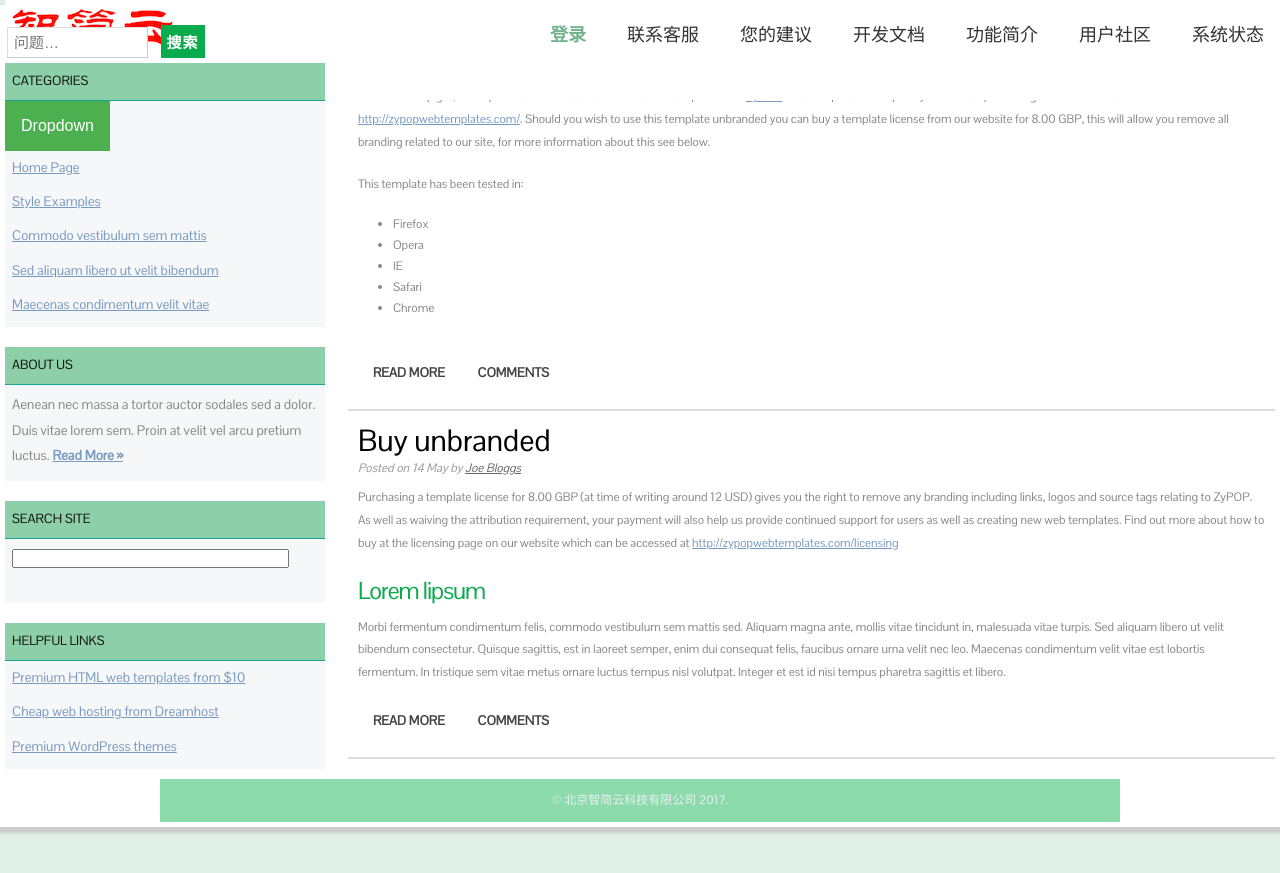
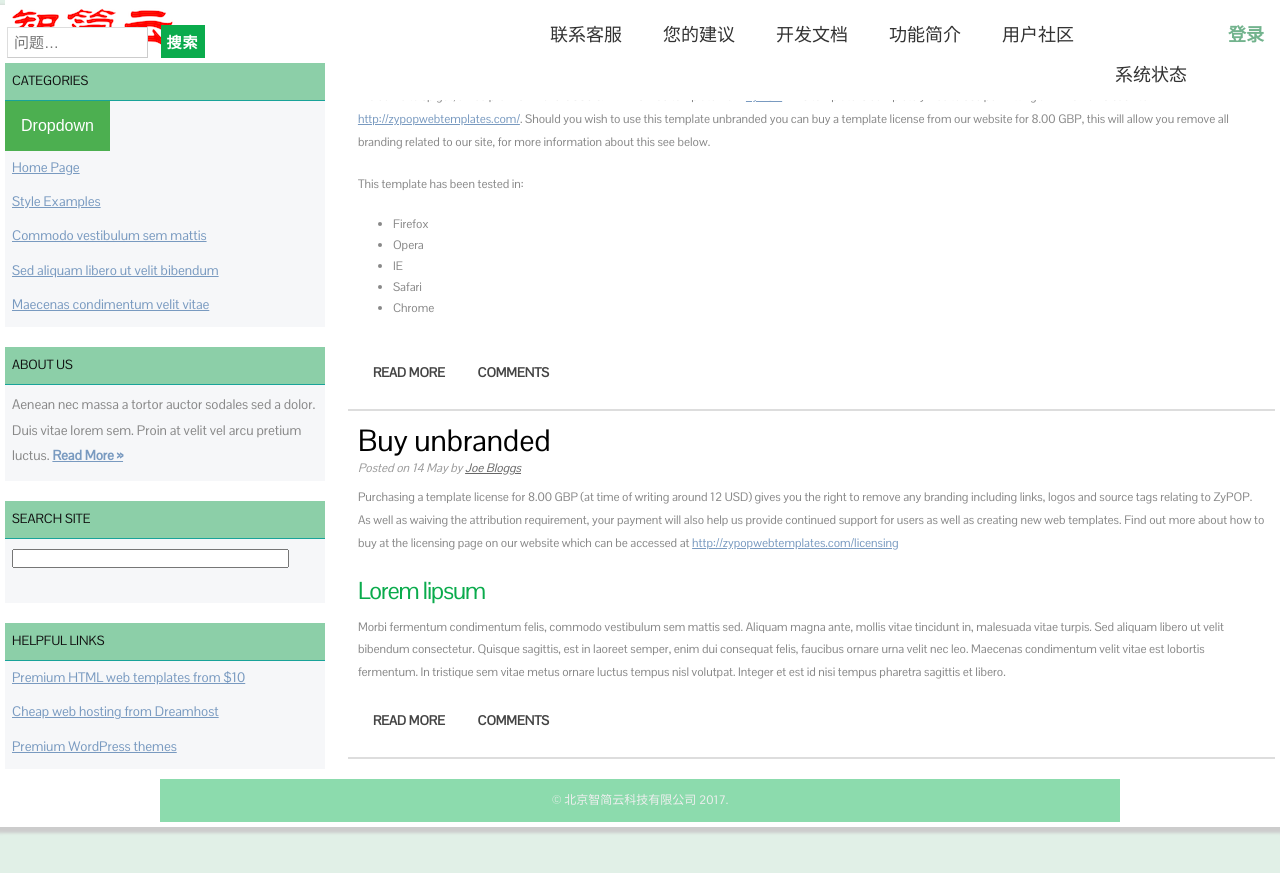
Before and after one commit to dreampivot/slipscloud.github.io, a Jekyll site: the page help/help-index.html, which Jekyll copies as it is, in a window 1280 px wide. Shown: the top 873 px of the page. Built offline with Jekyll 4.4.1, drawn with Linux system fonts in a browser that asks for light colours.

Commit message:
Create help-index.html

```diff
--- a/help/help-index.html
+++ b/help/help-index.html
@@ -105,13 +105,14 @@
     	<ul>
 
             <img class="header-image" src="../img/logo.png" alt="Buildings" />
+            <li class="start selected"><a href="https://slipscloud.bitbucket.io/"/>登录</li>
 	    <li><a href="systemstatus.html">系统状态</a></li>
             <li><a href="community.html">用户社区</a></li>
 	    <li><a href="functions.html">功能简介</a></li>
             <li><a href="api.html">开发文档</a></li>
 	    <li><a href="suggestion.html">您的建议</a></li>
             <li><a href="support.html">联系客服</a></li>
-	    <li class="start selected"><a href="https://slipscloud.bitbucket.io/"/>登录</li>
+
         </ul>
     </nav>
 
```
